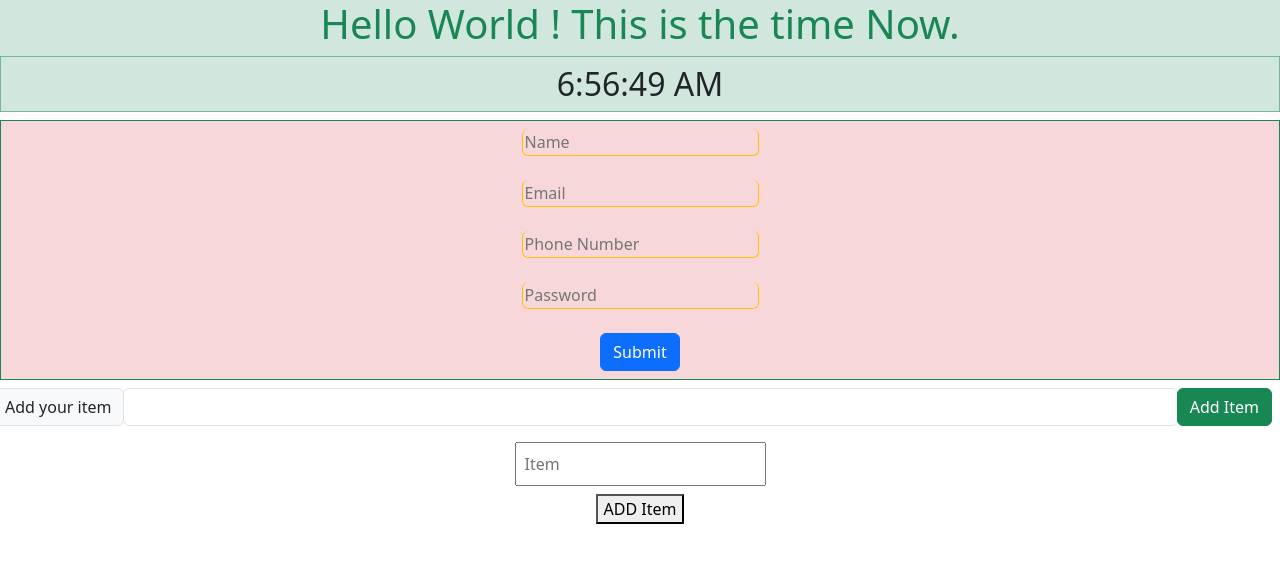
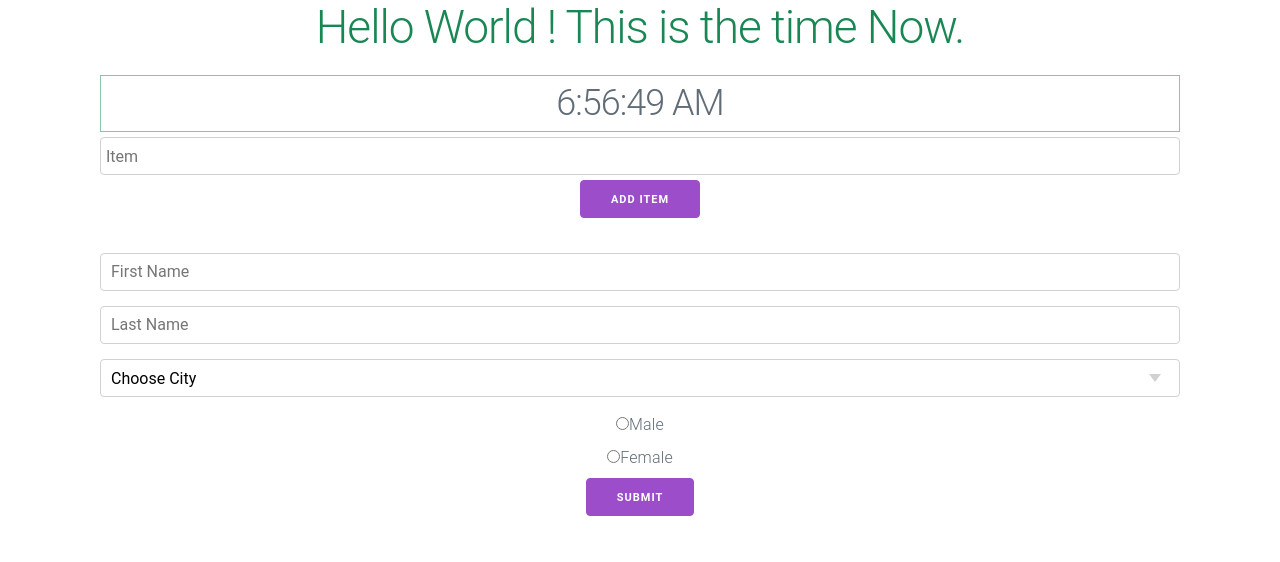
Before and after one commit to Jahirul-Islam-Jantu/react-project, a React (Create React App) app in the folder my-app/: page / in a window 1280 px wide. Shown: the top 562 px of the page. Built offline with nearby package versions, Linux system fonts and the light colour scheme.

Commit message:
form submit

```diff
--- a/my-app/src/App.jsx
+++ b/my-app/src/App.jsx
@@ -8,18 +8,20 @@
 // import CachingData from "./reactHook/CachingData";
 // import UseStateMethod from './reactHook/UseStateMethod';
 // import StateObj from './reactHook/StateObj';
-import TodoApp from "./reactHook/TodoApp";
+// import TodoApp from "./reactHook/TodoApp";
 import NewToDo from "./reactHook/NewToDo";
+import FormState from "./reactHook/FormState";
 
 const App = () => {
   return (
     <div className="text-center">
       <TimeNow />
 
-      <ChangeInput />
+      {/* <ChangeInput /> */}
 
-      <TodoApp />
+      {/* <TodoApp /> */}
       <NewToDo />
+      <FormState />
       {/* <TimeMap />
       <UseRef />
       <UseRefWithoutCurrent />
--- a/my-app/src/index.js
+++ b/my-app/src/index.js
@@ -5,6 +5,7 @@
 import "./assets/css/style.css";
 import "bootstrap";
 import "bootstrap/dist/css/bootstrap.min.css";
+import "milligram/dist/milligram.css";
 
 const root = ReactDOM.createRoot(document.getElementById("root"));
 root.render(
--- /dev/null
+++ b/my-app/src/reactHook/FormState.jsx
@@ -0,0 +1,77 @@
+import { useState } from "react";
+
+const FormState = () => {
+  let [formObj, setFormObj] = useState({
+    fName: "",
+    lName: "",
+    city: "",
+    gender: "",
+  });
+  const InputOnChange = (property, value) => {
+    setFormObj((prevObj) => ({
+      ...prevObj,
+      [property]: value,
+    }));
+  };
+
+  const SubmitForm = (e) => {
+    e.preventDefault();
+    alert(JSON.stringify(formObj));
+  };
+
+  return (
+    <div className="container">
+      <form onSubmit={SubmitForm}>
+        <input
+          onChange={(e) => {
+            InputOnChange("fName", e.target.value);
+          }}
+          value={formObj.fName}
+          placeholder="First Name"
+        />{" "}
+        <br />
+        <input
+          onChange={(e) => {
+            InputOnChange("lName", e.target.value);
+          }}
+          value={formObj.lName}
+          placeholder="Last Name"
+        />{" "}
+        <br />
+        <select
+          onChange={(e) => {
+            InputOnChange("city", e.target.value);
+          }}
+          value={formObj.city}
+        >
+          <option value="Choose City">Choose City</option>
+          <option value="Dhaka">Dhaka </option>
+          <option value="Narayangonj">Narayangonj</option>
+        </select>
+        <br />
+        <input
+          onChange={() => {
+            InputOnChange("gender", "Male");
+          }}
+          checked={formObj.gender === "Male"}
+          type="radio"
+          name="gender"
+        />
+        Male <br />
+        <input
+          onChange={() => {
+            InputOnChange("gender", "Female");
+          }}
+          checked={formObj.gender === "Female"}
+          type="radio"
+          name="gender"
+        />
+        Female
+        <br />
+        <button type="submit">Submit</button>
+      </form>
+    </div>
+  );
+};
+
+export default FormState;
--- a/my-app/src/reactHook/NewToDo.jsx
+++ b/my-app/src/reactHook/NewToDo.jsx
@@ -14,7 +14,7 @@
   };
 
   return (
-    <div>
+    <div className="container">
       <input
         type="text"
         placeholder="Item"
--- a/my-app/src/reactHook/TimeNow.jsx
+++ b/my-app/src/reactHook/TimeNow.jsx
@@ -7,9 +7,11 @@
     setInterval(() => setTime(new Date()), 1000);
   }, []);
   return (
-    <div className="text-center bg-success-subtle">
+    <div className="text-center container">
       <h1 className="text-success">Hello World ! This is the time Now.</h1>
-      <h2 className="border border-success p-2 mb-2 border-opacity-50 ">{time.toLocaleTimeString()}</h2>
+      <h2 className="border border-success p-2 mb-2 border-opacity-50 ">
+        {time.toLocaleTimeString()}
+      </h2>
     </div>
   );
 };
--- a/package.json
+++ b/package.json
@@ -1,5 +1,6 @@
 {
   "dependencies": {
-    "bootstrap": "^5.3.3"
+    "bootstrap": "^5.3.3",
+    "milligram": "^1.4.1"
   }
 }
```
Also changed, not shown: 1 other file (tests, documents, lock files or other folders).
